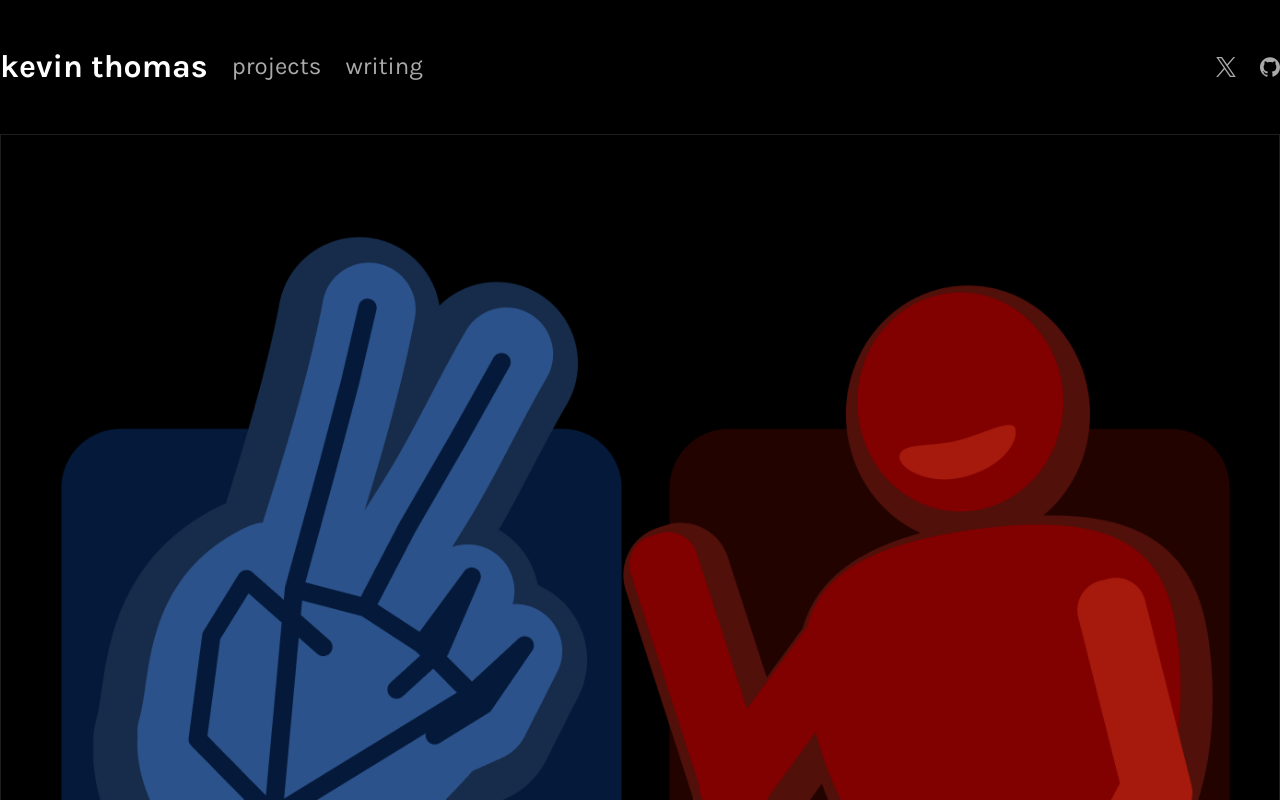
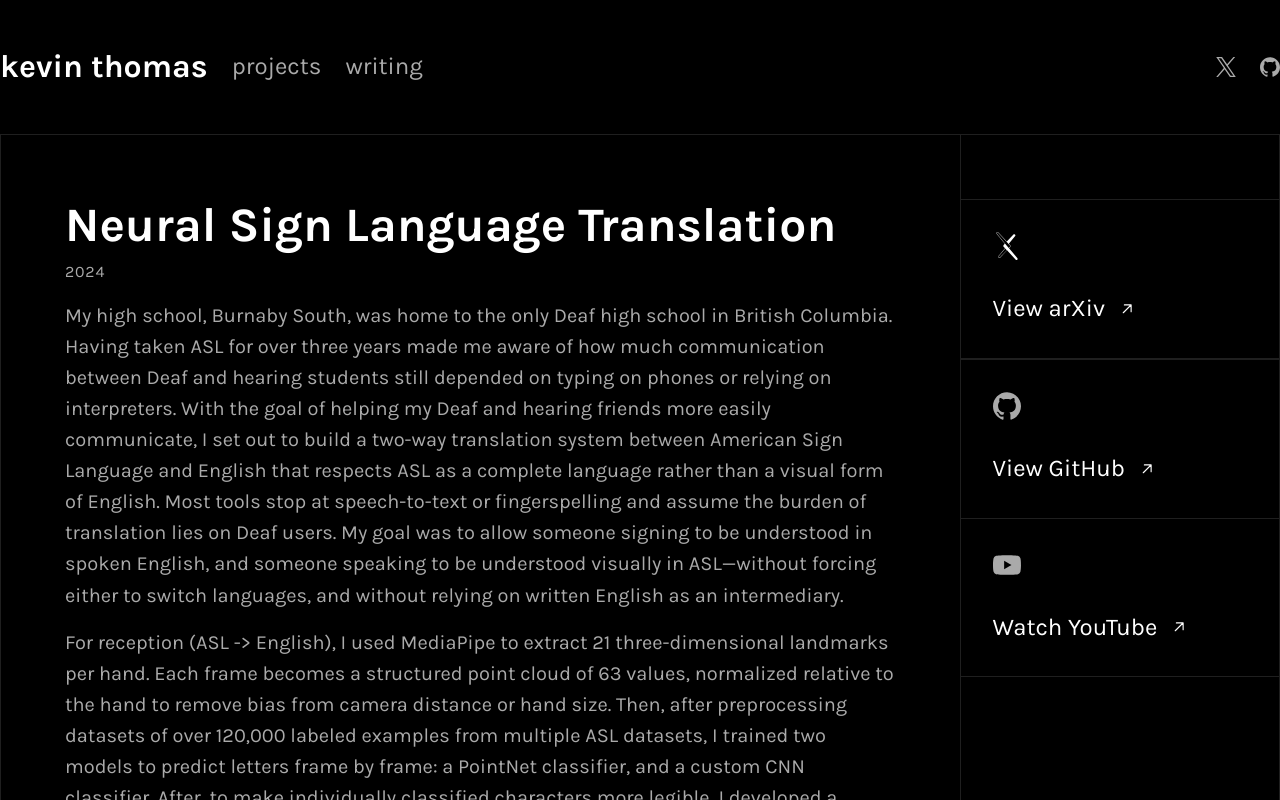
Before and after one commit to kevinjosethomas/kevinjosethomas, a Next.js app: page /project/asl in a window 1280 px wide. Shown: the top 800 px of the page. Built offline with nearby package versions, Linux system fonts and the light colour scheme; a web font is replaced by a local one.

Commit message:
feat: add scrapyard

```diff
--- a/app/project/[id]/page.tsx
+++ b/app/project/[id]/page.tsx
@@ -47,6 +47,8 @@ export default async function ProjectPage({ params }: PageProps) {
       arxiv={project.arxiv}
       github={project.github}
       website={project.website}
+      youtube={project.youtube}
+      blog={project.blog}
       images={project.images}
     >
       <Content />
--- a/components/ProjectLayout.tsx
+++ b/components/ProjectLayout.tsx
@@ -10,6 +10,8 @@ interface ProjectLayoutProps {
   arxiv?: string;
   github?: string;
   website?: string;
+  youtube?: string;
+  blog?: string;
   children: ReactNode;
   images?: string[];
 }
@@ -46,18 +48,13 @@ export default function ProjectLayout({
   github,
   website,
   arxiv,
+  youtube,
+  blog,
   children,
   images,
 }: ProjectLayoutProps) {
   return (
     <div className="h-full">
-      <Image
-        className="h-full w-full object-cover"
-        src={bannerImage}
-        alt={bannerAlt}
-        width={1280}
-        height={300}
-      />
       <div className="grid w-full grid-cols-4 items-start justify-between">
         {/* Left side - Content */}
         <div className="z-10 col-span-3 flex flex-col items-start justify-start gap-4 p-16">
@@ -73,7 +70,7 @@ export default function ProjectLayout({
         </div>
 
         {/* Right side - Links */}
-        {(github || website || arxiv) && (
+        {(github || website || arxiv || youtube || blog) && (
           <div className="border-border flex h-full flex-col border-l py-16">
             {arxiv && (
               <CTA
@@ -130,6 +127,50 @@ export default function ProjectLayout({
                 borderClass="border-b"
               />
             )}
+            {youtube && (
+              <CTA
+                href={youtube}
+                icon={
+                  <div className="text-secondary">
+                    <svg
+                      className="h-7 w-7"
+                      fill="currentColor"
+                      viewBox="0 0 24 24"
+                      xmlns="http://www.w3.org/2000/svg"
+                    >
+                      <path d="M23.498 6.186a3.016 3.016 0 0 0-2.122-2.136C19.505 3.545 12 3.545 12 3.545s-7.505 0-9.377.505A3.017 3.017 0 0 0 .502 6.186C0 8.07 0 12 0 12s0 3.93.502 5.814a3.016 3.016 0 0 0 2.122 2.136c1.871.505 9.376.505 9.376.505s7.505 0 9.377-.505a3.015 3.015 0 0 0 2.122-2.136C24 15.93 24 12 24 12s0-3.93-.502-5.814zM9.545 15.568V8.432L15.818 12l-6.273 3.568z" />
+                    </svg>
+                  </div>
+                }
+                text="Watch YouTube"
+                borderClass="border-b"
+              />
+            )}
+            {blog && (
+              <CTA
+                href={blog}
+                icon={
+                  <div className="text-secondary">
+                    <svg
+                      className="h-7 w-7"
+                      fill="none"
+                      stroke="currentColor"
+                      viewBox="0 0 24 24"
+                      xmlns="http://www.w3.org/2000/svg"
+                    >
+                      <path
+                        strokeLinecap="round"
+                        strokeLinejoin="round"
+                        strokeWidth={2}
+                        d="M19 20H5a2 2 0 01-2-2V6a2 2 0 012-2h10a2 2 0 012 2v1m2 13a2 2 0 01-2-2V7m2 13a2 2 0 002-2V9a2 2 0 00-2-2h-2m-4-3H9M7 16h6M7 8h6v4H7V8z"
+                      />
+                    </svg>
+                  </div>
+                }
+                text="Read Blog"
+                borderClass="border-b"
+              />
+            )}
           </div>
         )}
       </div>
--- /dev/null
+++ b/content/projects/scrapyard.mdx
@@ -0,0 +1,5 @@
+Over four months, I worked as a core organizer on Hack Club’s Scrapyard: a student-led hackathon series with a C$200,000 budget, one flagship event in Austin, Texas, and more than 60 satellite events around the world. Our team built the infrastructure that made this possible—funding, sponsorship outreach, branding systems, documentation, and banking support through Hack Club Bank—so that high school students anywhere could run their own event.
+
+On March 1, we hosted the flagship Scrapyard in Austin. We flew in dozens of teenagers around the world to build unconventional projects—trash cans that talk back, games that reward you for throwing your phone, and other experiments that didn’t need to be polished to be meaningful. Two weeks later, Scrapyard happened everywhere at once. More than 60 cities across North America, South America, Europe, Asia, and Oceania ran their own events, bringing over 4,500 teenagers together.
+
+I also led Scrapyard Vancouver through the British Columbia Youth Developer Collective, an organization of over 350 high school developers across BC that I had spent the last two years building from the ground up. We hosted 85 students from across the province, ran workshops, managed local sponsorships, and ended up organizing the largest youth hackathon in British Columbia to date.
--- a/data/projects.ts
+++ b/data/projects.ts
@@ -42,6 +42,7 @@ export const projects: Project[] = [
     image: "/projects/asl.png",
     github: "https://github.com/kevinjosethomas/sign-language-processing",
     arxiv: "https://arxiv.org/abs/2408.09311",
+    youtube: "https://www.youtube.com/watch?v=uuPxMWQRoXc",
   },
   {
     id: "scrapyard",
@@ -51,5 +52,7 @@ export const projects: Project[] = [
     image: "/projects/scrapyard.png",
     github: "https://github.com/hackclub/scrapyard",
     website: "https://scrapyard.hackclub.com",
+    youtube: "https://www.youtube.com/watch?v=8iM1W8kXrQA",
+    blog: "https://knowledge.kevinjosethomas.com/Thoughts/Reflecting-on-Scrapyard-—-What-We-Did-in-Austin-TX-and-60+-Cities-around-the-World",
   },
 ];
--- a/types/index.ts
+++ b/types/index.ts
@@ -8,4 +8,6 @@ export interface Project {
   website?: string;
   images?: string[];
   arxiv?: string;
+  youtube?: string;
+  blog?: string;
 }
```
